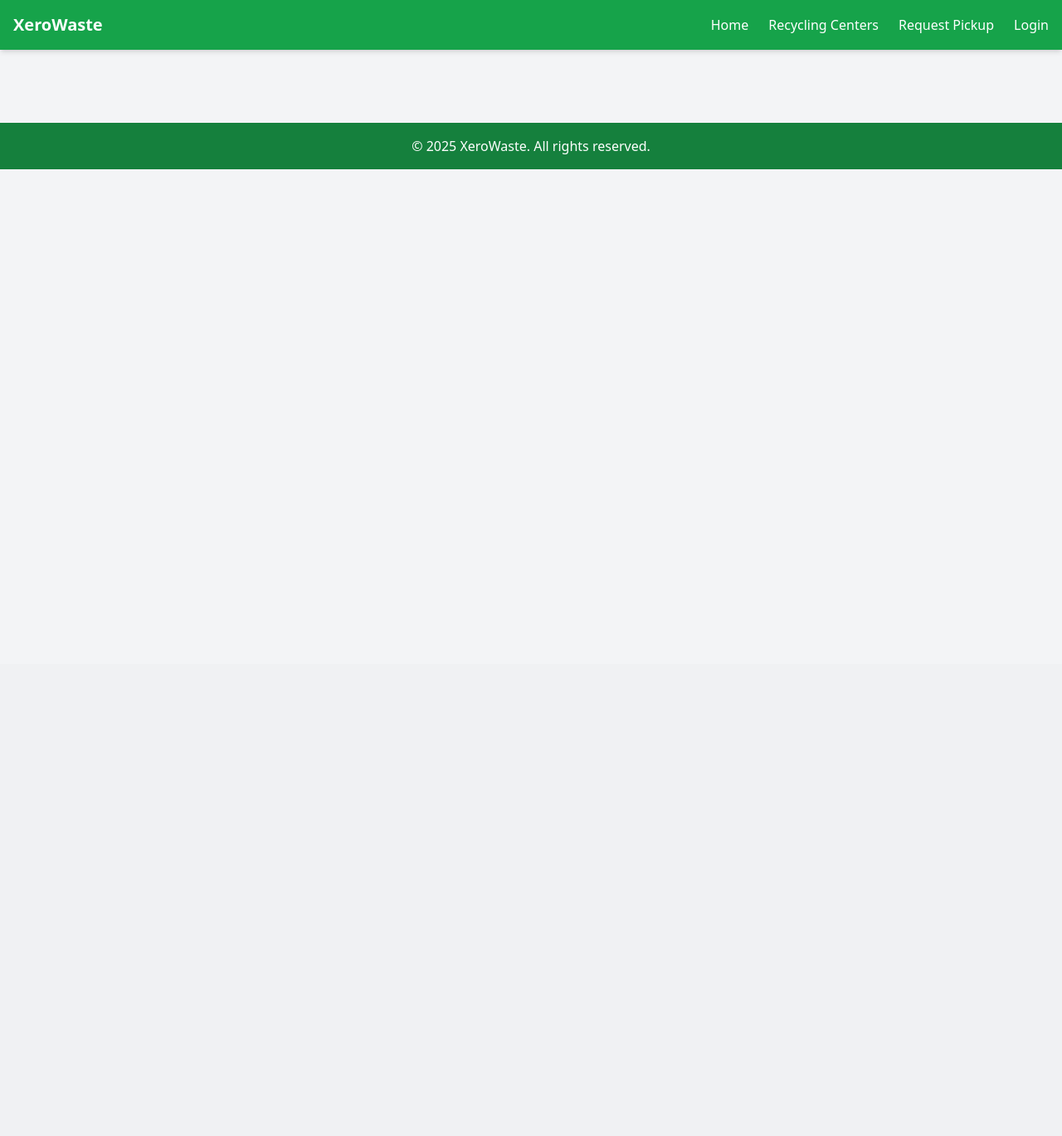
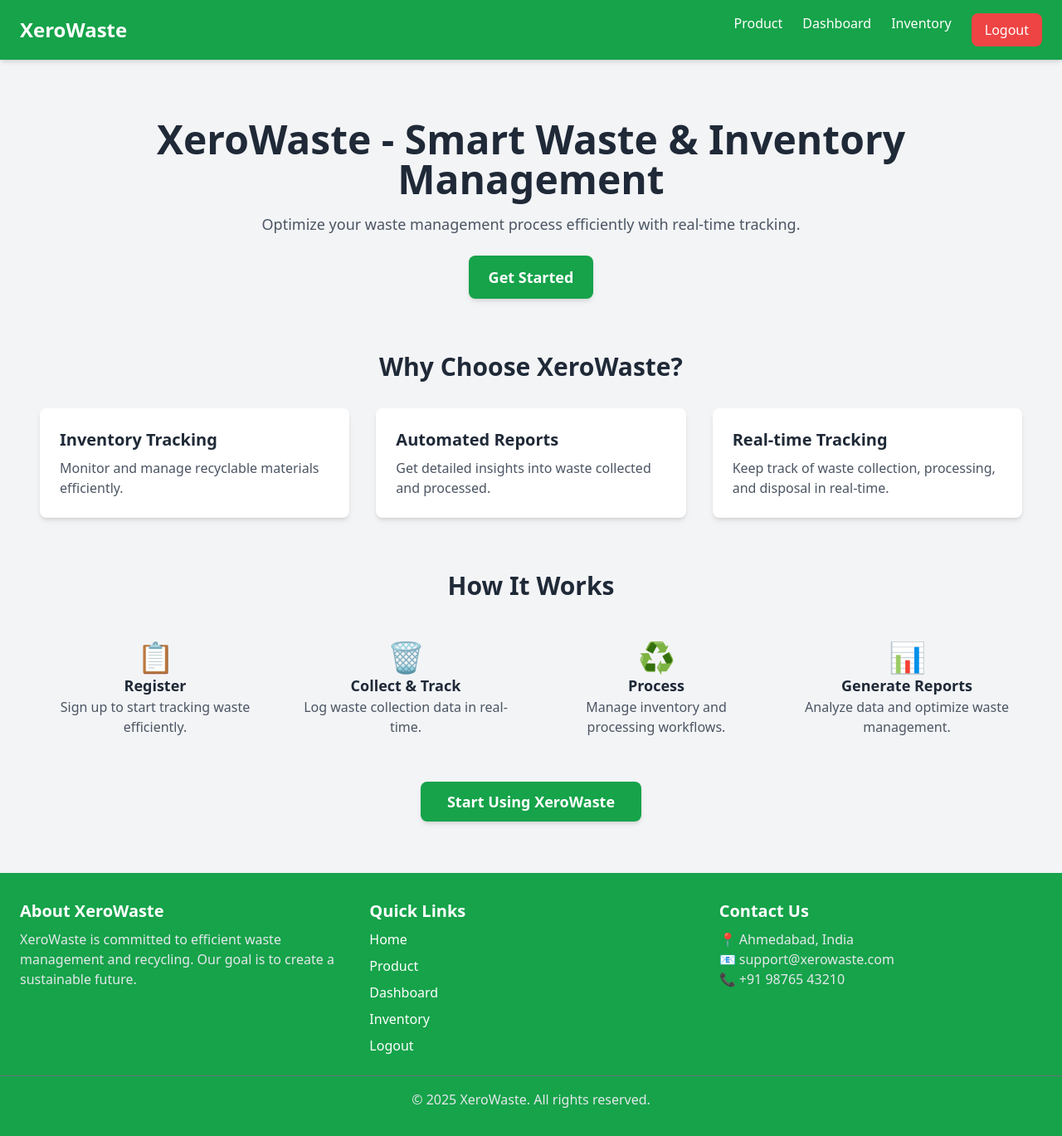
Before and after one commit to Gohil-Parikshitsinh/XeroWaste, a Flask app: page / in a window 1280 px wide. Shown: the whole page at 83% size. Before the commit the page ends 204 px from the top, so only its background shows below. Run offline with Flask 3, Linux system fonts and the light colour scheme; some libraries are stand-ins or nearby versions.

Commit message:
restructuring project v3

```diff
--- a/backend/models.py
+++ b/backend/models.py
@@ -8,7 +8,7 @@ class User(db.Model):
     id = db.Column(db.Integer, primary_key=True)
     name = db.Column(db.String(100), nullable=False)
     email = db.Column(db.String(120), unique=True, nullable=False)
-    password = db.Column(db.String(255), nullable=False)  # Hashed password
+    password = db.Column(db.String(200), nullable=False)    # Hashed password
     role = db.Column(db.String(50), nullable=False)  # Admin, Staff
     created_at = db.Column(db.DateTime, default=datetime.utcnow)
 
--- a/backend/routes.py
+++ b/backend/routes.py
@@ -1,4 +1,4 @@
-from flask import Flask, jsonify
+from flask import Flask, render_template
 from backend.models import db  # Ensure models are imported
 from flask import current_app as app
 
@@ -6,4 +6,4 @@ app = Flask(__name__)
 
 @app.route('/')
 def home():
-    return jsonify({"message": "Welcome to XeroWaste API"}), 200
+    return render_template('index.html')
--- /dev/null
+++ b/backend/templates/index.html
@@ -0,0 +1,66 @@
+{% extends "layout.html" %}
+
+{% block content %}
+<div class="container mx-auto py-12 px-6">
+    <!-- Header Section -->
+    <div class="text-center">
+        <h1 class="text-5xl font-extrabold text-gray-800">XeroWaste - Smart Waste & Inventory Management</h1>
+        <p class="mt-4 text-lg text-gray-600">Optimize your waste management process efficiently with real-time tracking.</p>
+        <a href="{{ url_for('register') }}" class="mt-6 inline-block bg-green-600 text-white px-6 py-3 rounded-lg text-lg font-semibold shadow-md hover:bg-green-700">Get Started</a>
+    </div>
+
+    <!-- Features Section -->
+    <div class="mt-16">
+        <h2 class="text-3xl font-bold text-gray-800 text-center">Why Choose XeroWaste?</h2>
+        <div class="grid grid-cols-1 md:grid-cols-3 gap-8 mt-8">
+            <!-- Feature 1 -->
+            <div class="bg-white p-6 shadow-md rounded-lg">
+                <h3 class="text-xl font-semibold text-gray-800">Inventory Tracking</h3>
+                <p class="text-gray-600 mt-2">Monitor and manage recyclable materials efficiently.</p>
+            </div>
+            <!-- Feature 2 -->
+            <div class="bg-white p-6 shadow-md rounded-lg">
+                <h3 class="text-xl font-semibold text-gray-800">Automated Reports</h3>
+                <p class="text-gray-600 mt-2">Get detailed insights into waste collected and processed.</p>
+            </div>
+            <!-- Feature 3 -->
+            <div class="bg-white p-6 shadow-md rounded-lg">
+                <h3 class="text-xl font-semibold text-gray-800">Real-time Tracking</h3>
+                <p class="text-gray-600 mt-2">Keep track of waste collection, processing, and disposal in real-time.</p>
+            </div>
+        </div>
+    </div>
+
+    <!-- How It Works -->
+    <div class="mt-16 text-center">
+        <h2 class="text-3xl font-bold text-gray-800">How It Works</h2>
+        <div class="grid grid-cols-1 md:grid-cols-4 gap-6 mt-8">
+            <div class="p-4">
+                <span class="text-green-600 text-4xl">📋</span>
+                <h3 class="text-lg font-semibold text-gray-800">Register</h3>
+                <p class="text-gray-600">Sign up to start tracking waste efficiently.</p>
+            </div>
+            <div class="p-4">
+                <span class="text-green-600 text-4xl">🗑️</span>
+                <h3 class="text-lg font-semibold text-gray-800">Collect & Track</h3>
+                <p class="text-gray-600">Log waste collection data in real-time.</p>
+            </div>
+            <div class="p-4">
+                <span class="text-green-600 text-4xl">♻️</span>
+                <h3 class="text-lg font-semibold text-gray-800">Process</h3>
+                <p class="text-gray-600">Manage inventory and processing workflows.</p>
+            </div>
+            <div class="p-4">
+                <span class="text-green-600 text-4xl">📊</span>
+                <h3 class="text-lg font-semibold text-gray-800">Generate Reports</h3>
+                <p class="text-gray-600">Analyze data and optimize waste management.</p>
+            </div>
+        </div>
+    </div>
+
+    <!-- Call to Action -->
+    <div class="mt-12 text-center">
+        <a href="{{ url_for('register') }}" class="bg-green-600 text-white px-8 py-3 rounded-lg text-lg font-semibold shadow-md hover:bg-green-700">Start Using XeroWaste</a>
+    </div>
+</div>
+{% endblock %}
--- a/backend/templates/layout.html
+++ b/backend/templates/layout.html
@@ -7,29 +7,91 @@
     <script src="https://cdn.tailwindcss.com"></script>
 </head>
 <body class="bg-gray-100">
+    <nav class="bg-green-600 shadow-md">
+        <div class="container mx-auto px-6 py-4 flex justify-between items-center">
+            <!-- Logo -->
+            <a href="{{ url_for('index') }}" class="text-white text-2xl font-bold">XeroWaste</a>
 
-    <!-- ✅ Navbar -->
-    <nav class="bg-green-600 p-4 shadow-md">
-        <div class="container mx-auto flex justify-between items-center">
-            <a href="/" class="text-white text-xl font-bold">XeroWaste</a>
-            <ul class="flex space-x-6 text-white">
-                <li><a href="/" class="hover:underline">Home</a></li>
-                <li><a href="/recycling-centers" class="hover:underline">Recycling Centers</a></li>
-                <li><a href="/waste/request" class="hover:underline">Request Pickup</a></li>
-                <li><a href="/login" class="hover:underline">Login</a></li>
-            </ul>
+            <!-- Navigation Links (Desktop) -->
+            <div class="hidden md:flex space-x-6">
+                <a href="{{ url_for('product') }}" class="text-white hover:text-gray-200">Product</a>
+                <a href="{{ url_for('dashboard') }}" class="text-white hover:text-gray-200">Dashboard</a>
+                <a href="{{ url_for('inventory') }}" class="text-white hover:text-gray-200">Inventory</a>
+                <a href="{{ url_for('logout') }}" class="text-white bg-red-500 px-4 py-2 rounded-lg hover:bg-red-600">Logout</a>
+            </div>
+
+            <!-- Mobile Menu Button -->
+            <button id="menu-toggle" class="md:hidden text-white text-2xl focus:outline-none">
+                ☰
+            </button>
+        </div>
+
+        <!-- Mobile Menu -->
+        <div id="mobile-menu" class="hidden bg-green-700 md:hidden">
+            <a href="{{ url_for('product') }}" class="block text-white py-2 px-4 hover:bg-green-800">Product</a>
+            <a href="{{ url_for('dashboard') }}" class="block text-white py-2 px-4 hover:bg-green-800">Dashboard</a>
+            <a href="{{ url_for('inventory') }}" class="block text-white py-2 px-4 hover:bg-green-800">Inventory</a>
+            <a href="{{ url_for('logout') }}" class="block text-white py-2 px-4 bg-red-500 hover:bg-red-600">Logout</a>
         </div>
     </nav>
+
+    <script>
+        // Toggle mobile menu
+        document.getElementById('menu-toggle').addEventListener('click', function() {
+            document.getElementById('mobile-menu').classList.toggle('hidden');
+        });
+    </script>
+
 
     <!-- ✅ Content Section (Dynamic Content Will Be Rendered Here) -->
     <div class="container mx-auto p-6">
         {% block content %}{% endblock %}
     </div>
+    <footer class="bg-green-600 text-white py-8">
+        <div class="container mx-auto px-6 grid grid-cols-1 md:grid-cols-3 gap-8">
+            <!-- About Section -->
+            <div>
+                <h3 class="text-xl font-bold">About XeroWaste</h3>
+                <p class="mt-2 text-gray-200">XeroWaste is committed to efficient waste management and recycling. Our goal is to create a sustainable future.</p>
+            </div>
 
-    <!-- ✅ Footer -->
-    <footer class="bg-green-700 text-white text-center p-4 mt-10">
-        <p>&copy; 2025 XeroWaste. All rights reserved.</p>
+            <!-- Quick Links -->
+            <div>
+                <h3 class="text-xl font-bold">Quick Links</h3>
+                <ul class="mt-2 space-y-2">
+                    <li><a href="{{ url_for('index') }}" class="hover:text-gray-300">Home</a></li>
+                    <li><a href="{{ url_for('product') }}" class="hover:text-gray-300">Product</a></li>
+                    <li><a href="{{ url_for('dashboard') }}" class="hover:text-gray-300">Dashboard</a></li>
+                    <li><a href="{{ url_for('inventory') }}" class="hover:text-gray-300">Inventory</a></li>
+                    <li><a href="{{ url_for('logout') }}" class="hover:text-gray-300">Logout</a></li>
+                </ul>
+            </div>
+
+            <!-- Contact & Socials -->
+            <div>
+                <h3 class="text-xl font-bold">Contact Us</h3>
+                <p class="mt-2 text-gray-200">📍 Ahmedabad, India</p>
+                <p class="text-gray-200">📧 support@xerowaste.com</p>
+                <p class="text-gray-200">📞 +91 98765 43210</p>
+
+                <!-- Social Icons -->
+                <div class="flex space-x-4 mt-4">
+                    <a href="#" class="text-gray-200 hover:text-gray-300"><i class="fab fa-facebook text-xl"></i></a>
+                    <a href="#" class="text-gray-200 hover:text-gray-300"><i class="fab fa-twitter text-xl"></i></a>
+                    <a href="#" class="text-gray-200 hover:text-gray-300"><i class="fab fa-instagram text-xl"></i></a>
+                    <a href="#" class="text-gray-200 hover:text-gray-300"><i class="fab fa-linkedin text-xl"></i></a>
+                </div>
+            </div>
+        </div>
+
+        <!-- Copyright -->
+        <div class="border-t border-gray-500 text-center text-gray-200 mt-6 pt-4">
+            &copy; 2025 XeroWaste. All rights reserved.
+        </div>
     </footer>
+
+    <!-- FontAwesome for Icons -->
+    <script src="https://kit.fontawesome.com/your-fontawesome-kit.js" crossorigin="anonymous"></script>
 
 </body>
 </html>
--- a/backend/templates/login.html
+++ b/backend/templates/login.html
@@ -1,6 +1,12 @@
 {% extends "layout.html" %}
 
 {% block content %}
+<script>
+    document.addEventListener("DOMContentLoaded", function () {
+        sessionStorage.setItem("loggedIn", "true");
+    });
+  </script>
+
 <div class="max-w-md mx-auto bg-white p-6 rounded-lg shadow-md mt-10">
     <h2 class="text-2xl font-bold text-center text-green-600">Login</h2>
 
```
Also changed, not shown: backend/run.py (+44 -25 lines), backend/templates/dashboard.html (added, +55 -0 lines).
